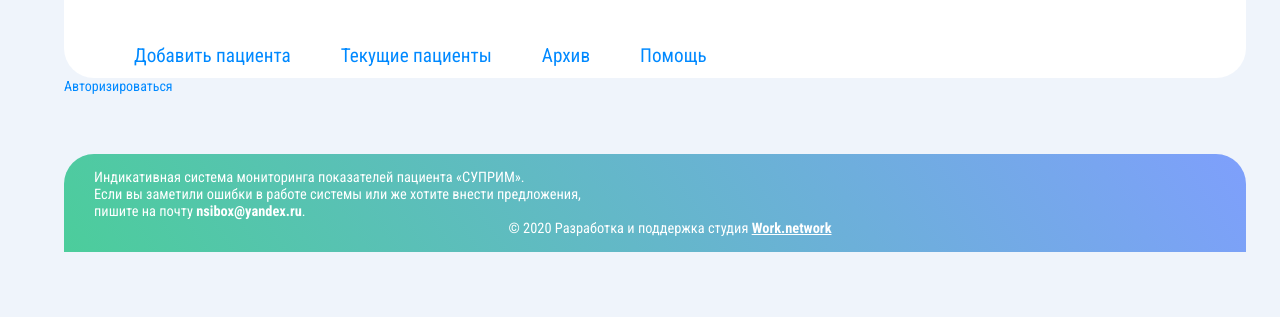
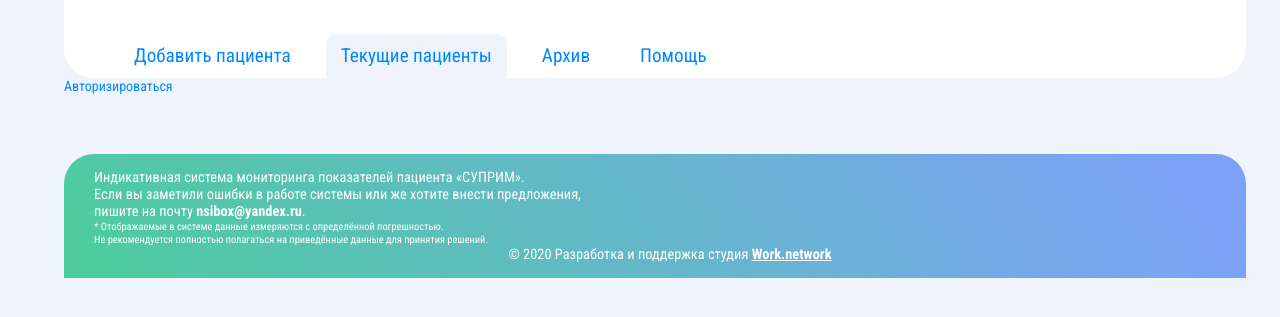
Before and after one commit to qtulhu/Supreeme, a Django app: page /infirmary/ in a window 1280 px wide. Shown: the top 317 px of the page. Run offline with Django 3.2, Linux system fonts and the light colour scheme; some libraries are stand-ins or nearby versions.

Commit message:
выходные данные

```diff
--- a/infirmary/static/css/style.css
+++ b/infirmary/static/css/style.css
@@ -631,3 +631,7 @@ select {
   justify-content: flex-start;
   width: 100vw;
 }
+
+.small-oferta {
+  font-size: 0.65rem!important;
+}
--- a/infirmary/templates/base.html
+++ b/infirmary/templates/base.html
@@ -16,7 +16,7 @@
       <nav>
         <ul>
           <li><a href="add-patient">Добавить пациента</a></li>
-          <li><a href="/">Текущие пациенты</a></li>
+          <li><a href="/" class="active-nav">Текущие пациенты</a></li>
           <li><a href="archive">Архив</a></li>
           <li><a href="help">Помощь</a></li>
         </ul>
@@ -27,6 +27,7 @@
 				<p>Индикативная система мониторинга показателей пациента «СУПРИМ».</p>
 				<p>Если вы заметили ошибки в работе системы или же хотите внести предложения,<br>
 					пишите на почту <b>nsibox@yandex.ru</b>.
+				<p class="small-oferta">* Отображаемые в системе данные измеряются с определённой погрешностью. <br>Не рекомендуется полностью полагаться на приведённые данные для принятия решений.</p>
 				<p class="copyright">© 2020 Разработка и поддержка студия <a href="https://instagram.com/work.network?igshid=12se6ni67g0i9" target="_blank">Work.network</a></p>
 			</div>
 		</div>
```
